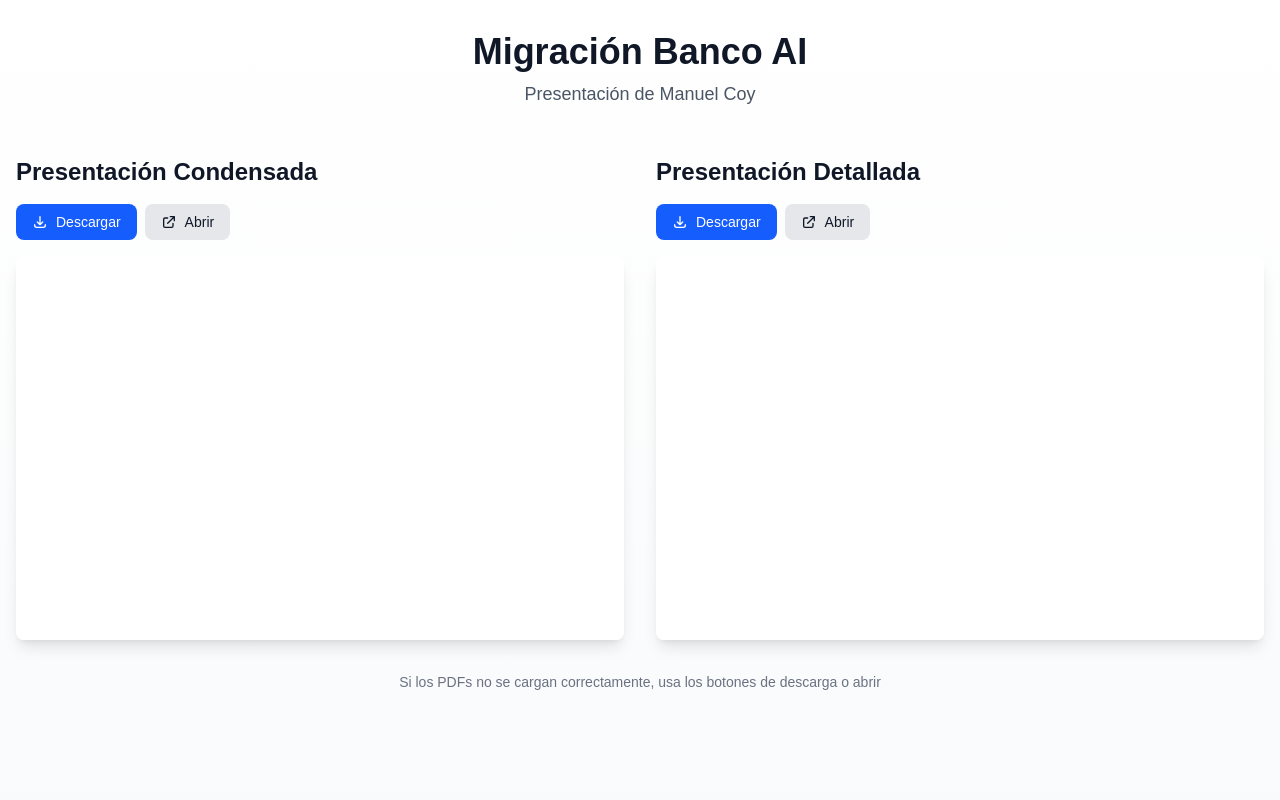
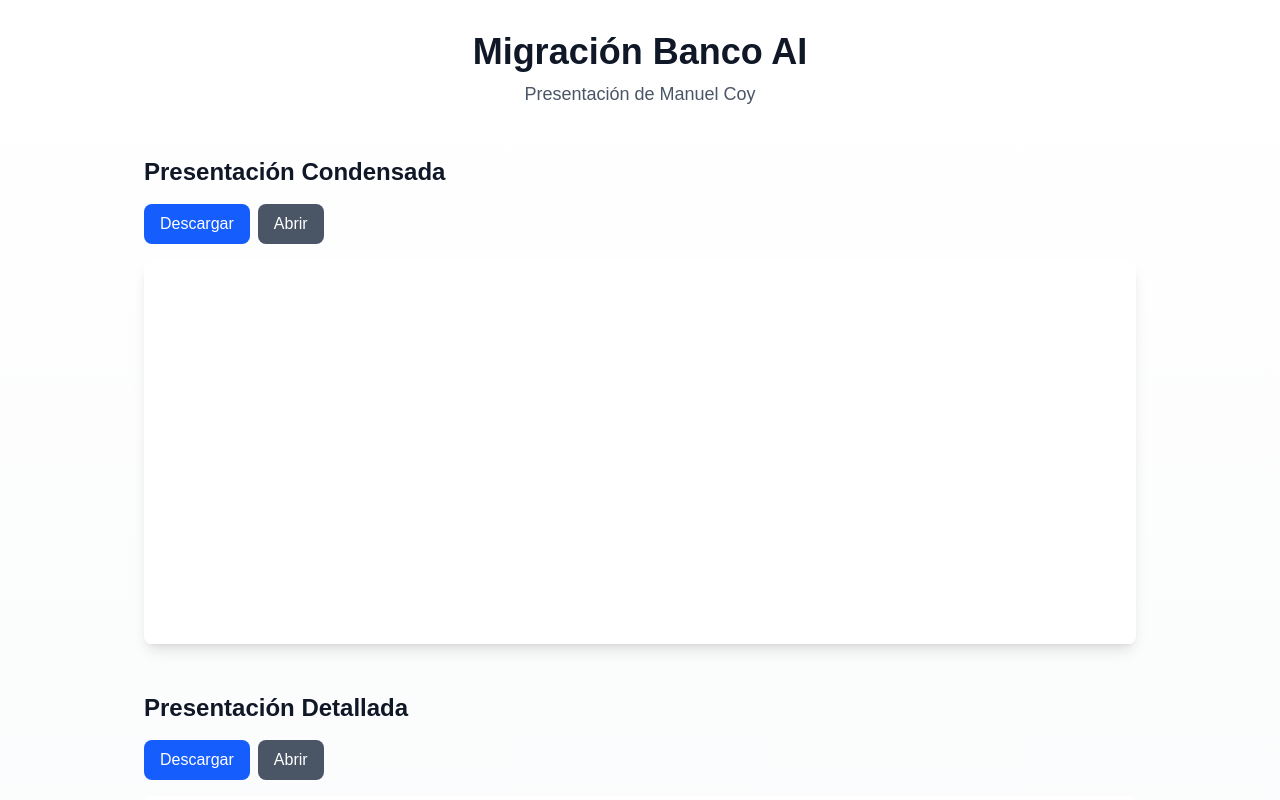
Before and after one commit to mcoy2025ia/migracion_Banco, a Next.js app: page / in a window 1280 px wide. Shown: the top 800 px of the page. Built offline with nearby package versions, Linux system fonts and the light colour scheme.

Commit message:
Simplify: show both presentations vertically

```diff
--- a/app/page.tsx
+++ b/app/page.tsx
@@ -3,19 +3,16 @@
 export default function Home() {
   return (
     <div className="min-h-screen bg-gradient-to-b from-white to-gray-50 dark:from-black dark:to-gray-900 py-8">
-      <div className="max-w-7xl mx-auto px-4">
-        <div className="text-center mb-12">
-          <h1 className="text-4xl font-bold text-gray-900 dark:text-white mb-2">
+      <div className="max-w-5xl mx-auto px-4">
+        <h1 className="text-4xl font-bold text-center text-gray-900 dark:text-white mb-2">
           Migración Banco AI
         </h1>
-          <p className="text-gray-600 dark:text-gray-400 text-lg">
+        <p className="text-center text-gray-600 dark:text-gray-400 text-lg mb-12">
           Presentación de Manuel Coy
         </p>
-        </div>
 
-        <div className="grid grid-cols-1 md:grid-cols-2 gap-8">
         {/* Presentación Condensada */}
-          <div className="flex flex-col">
+        <div className="mb-12">
           <h2 className="text-2xl font-bold text-gray-900 dark:text-white mb-4">
             Presentación Condensada
           </h2>
@@ -23,46 +20,20 @@ export default function Home() {
             <a
               href="/Resumen.pdf"
               download
-                className="inline-flex items-center gap-2 px-4 py-2 bg-blue-600 hover:bg-blue-700 text-white font-medium rounded-lg transition-colors text-sm"
+              className="px-4 py-2 bg-blue-600 hover:bg-blue-700 text-white font-medium rounded-lg"
             >
-                <svg
-                  className="w-4 h-4"
-                  fill="none"
-                  stroke="currentColor"
-                  viewBox="0 0 24 24"
-                >
-                  <path
-                    strokeLinecap="round"
-                    strokeLinejoin="round"
-                    strokeWidth={2}
-                    d="M4 16v1a3 3 0 003 3h10a3 3 0 003-3v-1m-4-4l-4 4m0 0l-4-4m4 4V4"
-                  />
-                </svg>
               Descargar
             </a>
             <a
               href="/Resumen.pdf"
               target="_blank"
               rel="noopener noreferrer"
-                className="inline-flex items-center gap-2 px-4 py-2 bg-gray-200 hover:bg-gray-300 dark:bg-gray-700 dark:hover:bg-gray-600 text-gray-900 dark:text-white font-medium rounded-lg transition-colors text-sm"
+              className="px-4 py-2 bg-gray-600 hover:bg-gray-700 text-white font-medium rounded-lg"
             >
-                <svg
-                  className="w-4 h-4"
-                  fill="none"
-                  stroke="currentColor"
-                  viewBox="0 0 24 24"
-                >
-                  <path
-                    strokeLinecap="round"
-                    strokeLinejoin="round"
-                    strokeWidth={2}
-                    d="M10 6H6a2 2 0 00-2 2v10a2 2 0 002 2h10a2 2 0 002-2v-4M14 4h6m0 0v6m0-6L10 14"
-                  />
-                </svg>
               Abrir
             </a>
           </div>
-            <div className="flex-1 bg-white dark:bg-gray-800 rounded-lg shadow-lg overflow-hidden">
+          <div className="bg-white dark:bg-gray-800 rounded-lg shadow-lg overflow-hidden">
             <iframe
               src="/Resumen.pdf"
               className="w-full h-96"
@@ -72,7 +43,7 @@ export default function Home() {
         </div>
 
         {/* Presentación Detallada */}
-          <div className="flex flex-col">
+        <div className="mb-12">
           <h2 className="text-2xl font-bold text-gray-900 dark:text-white mb-4">
             Presentación Detallada
           </h2>
@@ -80,46 +51,20 @@ export default function Home() {
             <a
               href="/Presentacion_Manuel_Coy.pdf"
               download
-                className="inline-flex items-center gap-2 px-4 py-2 bg-blue-600 hover:bg-blue-700 text-white font-medium rounded-lg transition-colors text-sm"
+              className="px-4 py-2 bg-blue-600 hover:bg-blue-700 text-white font-medium rounded-lg"
             >
-                <svg
-                  className="w-4 h-4"
-                  fill="none"
-                  stroke="currentColor"
-                  viewBox="0 0 24 24"
-                >
-                  <path
-                    strokeLinecap="round"
-                    strokeLinejoin="round"
-                    strokeWidth={2}
-                    d="M4 16v1a3 3 0 003 3h10a3 3 0 003-3v-1m-4-4l-4 4m0 0l-4-4m4 4V4"
-                  />
-                </svg>
               Descargar
             </a>
             <a
               href="/Presentacion_Manuel_Coy.pdf"
               target="_blank"
               rel="noopener noreferrer"
-                className="inline-flex items-center gap-2 px-4 py-2 bg-gray-200 hover:bg-gray-300 dark:bg-gray-700 dark:hover:bg-gray-600 text-gray-900 dark:text-white font-medium rounded-lg transition-colors text-sm"
+              className="px-4 py-2 bg-gray-600 hover:bg-gray-700 text-white font-medium rounded-lg"
             >
-                <svg
-                  className="w-4 h-4"
-                  fill="none"
-                  stroke="currentColor"
-                  viewBox="0 0 24 24"
-                >
-                  <path
-                    strokeLinecap="round"
-                    strokeLinejoin="round"
-                    strokeWidth={2}
-                    d="M10 6H6a2 2 0 00-2 2v10a2 2 0 002 2h10a2 2 0 002-2v-4M14 4h6m0 0v6m0-6L10 14"
-                  />
-                </svg>
               Abrir
             </a>
           </div>
-            <div className="flex-1 bg-white dark:bg-gray-800 rounded-lg shadow-lg overflow-hidden">
+          <div className="bg-white dark:bg-gray-800 rounded-lg shadow-lg overflow-hidden">
             <iframe
               src="/Presentacion_Manuel_Coy.pdf"
               className="w-full h-96"
@@ -128,11 +73,6 @@ export default function Home() {
           </div>
         </div>
       </div>
-
-        <div className="mt-8 text-center text-gray-500 dark:text-gray-400 text-sm">
-          <p>Si los PDFs no se cargan correctamente, usa los botones de descarga o abrir</p>
-        </div>
-      </div>
     </div>
   );
 }
```
Lines whose indentation alone changed are shown as unchanged.
